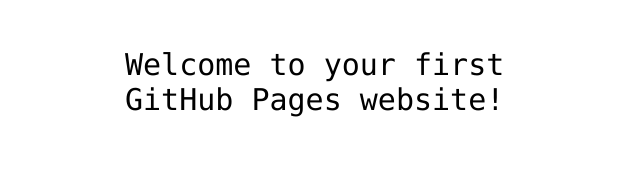
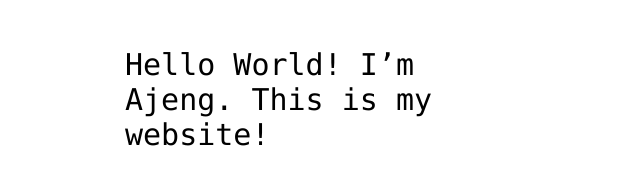
Before and after one commit to Ajengcp/Ajengcp.github.io, a plain HTML site: page index.html in a window 1280 px wide. Shown: the part 341-526 px from the top of the page, without its empty margins (315-955 px from the left). Drawn offline with Linux system fonts and the light colour scheme.

Commit message:
Update index.html

```diff
--- a/index.html
+++ b/index.html
@@ -12,7 +12,7 @@
 <img src="https://octodex.github.com/images/daftpunktocat-thomas.gif" id="octocat" alt="octocat-gif" />
 
 <!-- Change this code here by copy and pasting your template on line 15 -->
-<p>Welcome to your first GitHub Pages website!</p>
+<p>Hello World! I’m Ajeng. This is my website!</p>
 
 </body>
 </html>
```
